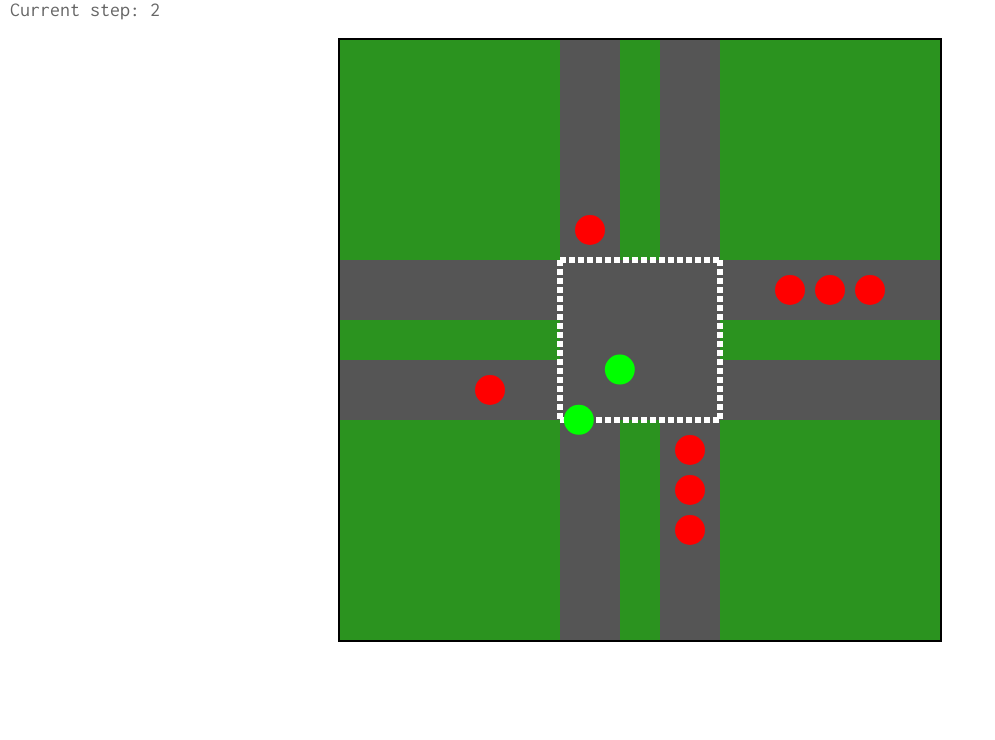
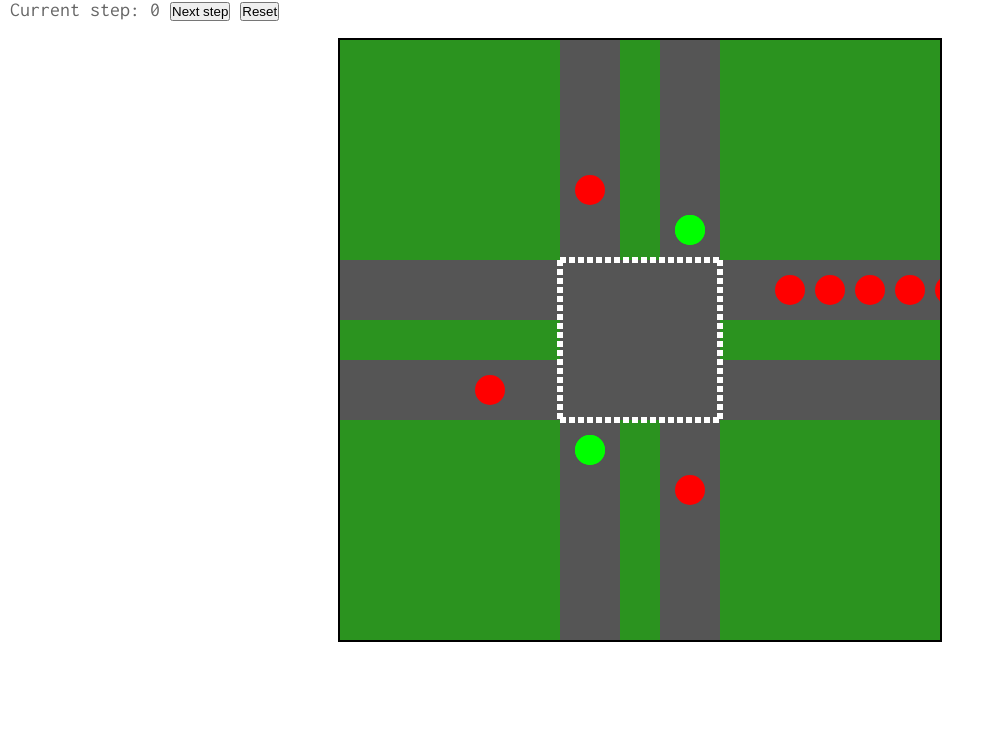
Before and after one commit to lemonjuiceexe/traffic-simulator, a website built with Vite: page index.html in a window 1280 px wide. Shown: the part 60-800 px from the top of the page, without its empty margins (0-995 px from the left). Built offline with nearby package versions, Linux system fonts and the light colour scheme.

Commit message:
Add simulation control buttons

```diff
--- a/index.html
+++ b/index.html
@@ -9,7 +9,10 @@
     <body>
         <div id="app">
             <h1>Traffic simulator</h1>
-            <p class="desc">Current step: <span id="step">1</span></p>
+            <p class="desc">Current step: <span id="step">1</span>
+                <button id="next-step-button">Next step</button>
+                <button id="restart-button">Reset</button>
+            </p>
             <canvas id="canvas" width="600" height="600"></canvas>
         </div>
         <script type="module" src="/src/main.ts"></script>
--- a/src/draw.ts
+++ b/src/draw.ts
@@ -119,12 +119,12 @@ export function drawBackground(ctx: CanvasRenderingContext2D): void {
     const centerY: number = ctx.canvas.height / 2;
     const offset: number = 80;
 
-    const trafficLightPositions: Vector[] = [
-        { x: centerX - offset - trafficLightSize.x, y: centerY - trafficLightSize.y / 2 },
-        { x: centerX + offset, y: centerY - trafficLightSize.y / 2 },
-        { x: centerX - trafficLightSize.x / 2, y: centerY - offset - trafficLightSize.y },
-        { x: centerX - trafficLightSize.x / 2, y: centerY + offset }
-    ];
+    // const trafficLightPositions: Vector[] = [
+    //     { x: centerX - offset - trafficLightSize.x, y: centerY - trafficLightSize.y / 2 },
+    //     { x: centerX + offset, y: centerY - trafficLightSize.y / 2 },
+    //     { x: centerX - trafficLightSize.x / 2, y: centerY - offset - trafficLightSize.y },
+    //     { x: centerX - trafficLightSize.x / 2, y: centerY + offset }
+    // ];
 
     // trafficLightPositions.forEach((pos) => {
     //     // Draw traffic light box
--- a/src/main.ts
+++ b/src/main.ts
@@ -15,6 +15,10 @@ import "./style.css";
 const animationDuration = 1500;
 const delayBetweenSteps = 500;
 const currentStepSpan: HTMLSpanElement = document.querySelector("#step")!;
+const nextStepButton: HTMLButtonElement = document.querySelector("#next-step-button")!;
+const restartButton: HTMLButtonElement = document.querySelector("#restart-button")!;
+restartButton.addEventListener("click", restartSimulation);
+
 startSimulation();
 
 function startSimulation(): void {
@@ -33,8 +37,21 @@ async function renderSimulation(data: SimulationStep[]): Promise<void> {
         const step: SimulationStep = data[i];
         currentStepSpan.textContent = `${i}`;
         await renderStep(ctx, step);
-        await new Promise((r) => setTimeout(r, delayBetweenSteps));
+        // await new Promise((r) => setTimeout(r, delayBetweenSteps));
+        await waitForButtonClick(nextStepButton);
     }
+}
+function waitForButtonClick(buttonElement: HTMLButtonElement): Promise<void> {
+    return new Promise((resolve) =>
+        buttonElement.addEventListener("click", () => {
+            resolve();
+        })
+    );
+}
+function restartSimulation(): void {
+    currentStepSpan.textContent = "0";
+    nextStepButton.disabled = false;
+    startSimulation();
 }
 
 async function renderStep(ctx: CanvasRenderingContext2D, step: SimulationStep) {
```
